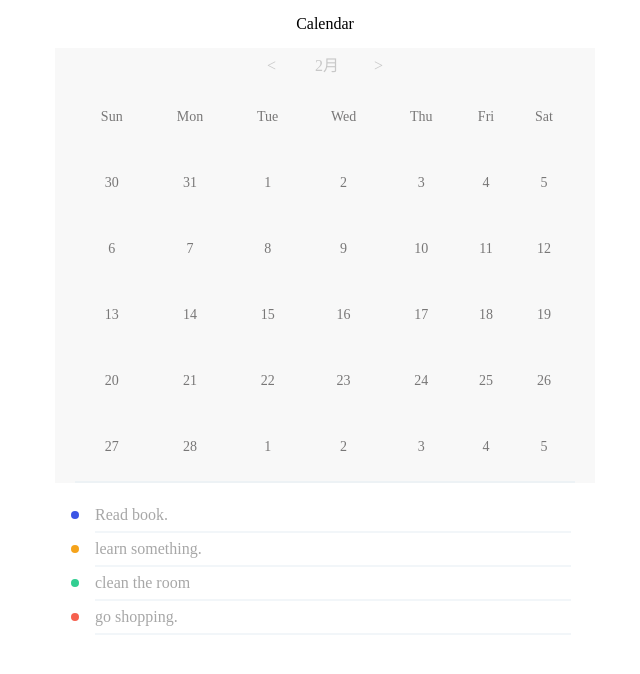
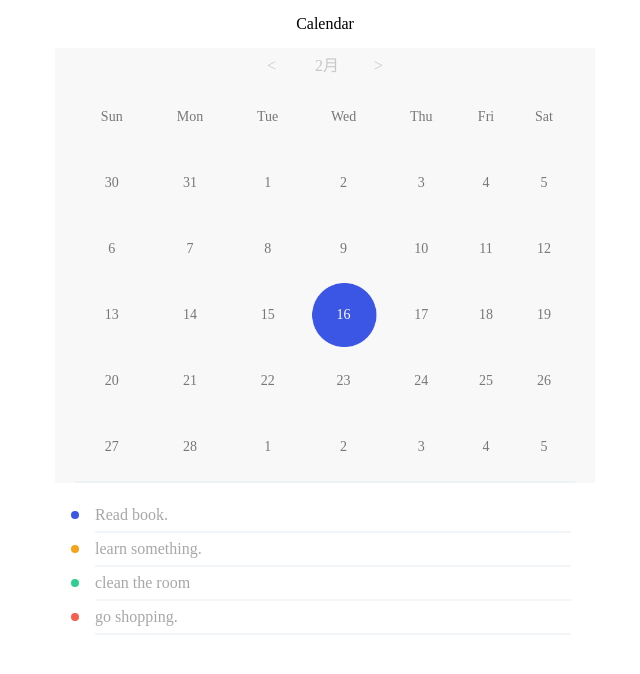
Before and after one commit to a932455223/mobileCalendar, a website: page index.html in a window 1280 px wide. Shown: the whole page, without its empty margins (315-955 px from the left). Drawn offline with Linux system fonts and the light colour scheme.

Commit message:
add read class

```diff
--- a/index.html
+++ b/index.html
@@ -5,6 +5,14 @@
 	<link rel="stylesheet" href="/dist/css/index.css">
 	<link rel="stylesheet" href="/dist/css/calendar.css">
 	<meta name="viewport" content="width=device-width,height=device-height,initial-scale=1.0,user-scalable=no" />
+	<style>
+		td.read{
+			color:white;
+			background:url(/dist/images/circle.png) center center no-repeat;
+			background-size:auto 100%;
+		}
+
+	</style>
 </head>
 <body>
 <div class="wrap">
```
Also changed, not shown: dist/images/circle.png (added), dist/js/mobileCalendar.js, dist/scss/calendar.scss.
